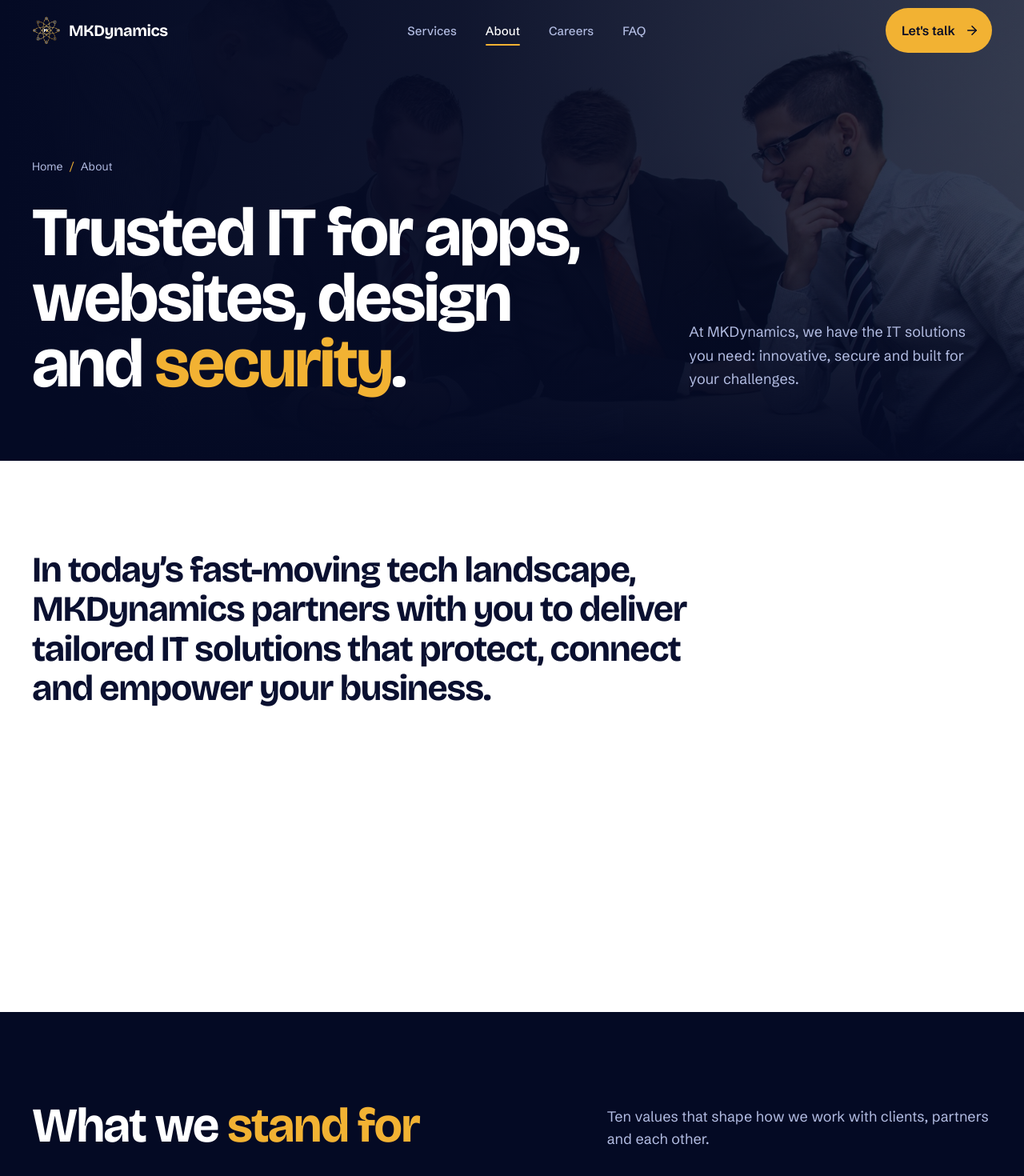
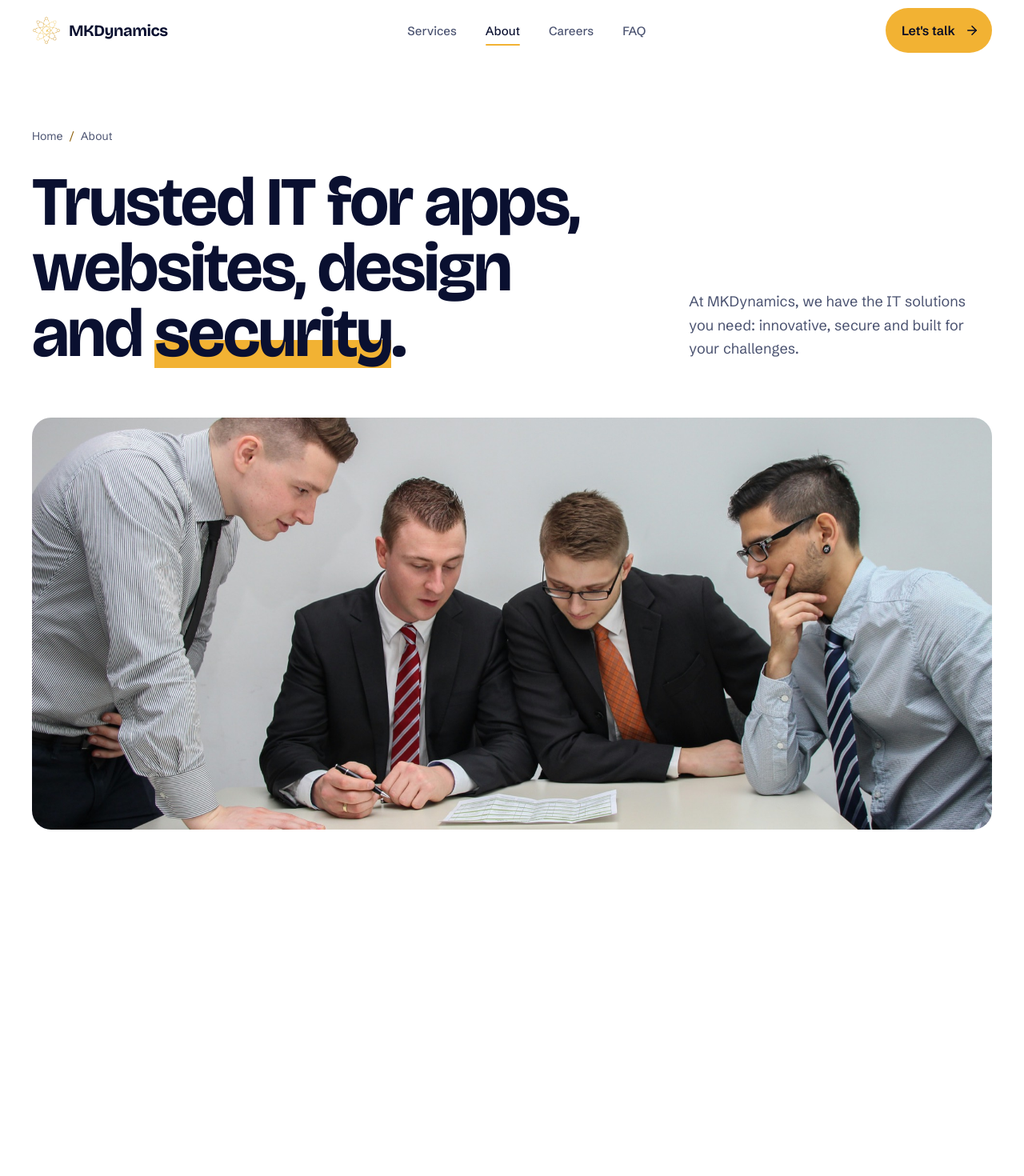
Before and after one commit to BennyKabuika/MKDynamics-Website, a Next.js app: page /about in a window 1280 px wide. Shown: the top 1470 px of the page at 80% size. Built offline with nearby package versions, Linux system fonts and the light colour scheme.

Commit message:
latest refont

```diff
--- a/app/Opportunity/page.tsx
+++ b/app/Opportunity/page.tsx
@@ -1,6 +1,7 @@
 import Navbar from '@/components/Navbar/Navbar';
 import Footer from '@/components/footer';
 import PageHero from '@/components/site/PageHero';
+import Hl from '@/components/site/Hl';
 import { RolesList } from '@/components/home/Careers';
 import ButtonDefault from '@/components/Button/ButtonDefault';
 
@@ -10,7 +11,7 @@ export default function OpportunityPage() {
       <Navbar />
       <main id="main">
         <PageHero
-          title={<>Grow with <span className="text-gold">MKDynamics</span>.</>}
+          title={<>Grow with <Hl on="light">MKDynamics</Hl>.</>}
           image="/media/image9.jpg"
           crumbs={[{ href: '/Opportunity', label: 'Careers' }]}
           lede="Talent can come from anywhere. We offer internships, student jobs and roles to students, self-taught developers and career changers."
--- a/app/about/page.tsx
+++ b/app/about/page.tsx
@@ -2,6 +2,7 @@ import Image from 'next/image';
 import Navbar from '@/components/Navbar/Navbar';
 import Footer from '@/components/footer';
 import PageHero from '@/components/site/PageHero';
+import Hl from '@/components/site/Hl';
 import ButtonDefault from '@/components/Button/ButtonDefault';
 
 const values = [
@@ -53,7 +54,7 @@ export default function About() {
       <Navbar />
       <main id="main">
         <PageHero
-          title={<>Trusted IT for apps, websites, design and <span className="text-gold">security</span>.</>}
+          title={<>Trusted IT for apps, websites, design and <Hl on="light">security</Hl>.</>}
           crumbs={[{ href: '/about', label: 'About' }]}
           lede="At MKDynamics, we have the IT solutions you need: innovative, secure and built for your challenges."
           image="/media/image12.jpg"
@@ -66,14 +67,14 @@ export default function About() {
             protect, connect and empower your business.
           </p>
           <div className="grid gap-10 sm:grid-cols-2 md:col-span-12 md:grid-cols-12">
-            <div className="reveal rounded-3xl bg-paper-2 p-8 md:col-span-6">
+            <div className="reveal border-t-2 border-ink pt-6 md:col-span-6">
               <h2 className="font-display text-2xl font-bold tracking-tight">Our mission</h2>
               <p className="mt-3 text-lg text-ink-2">
                 To provide comprehensive digital solutions — from web and app development to design and cybersecurity —
                 empowering businesses to thrive with innovative, all-in-one IT services.
               </p>
             </div>
-            <div className="reveal rounded-3xl bg-paper-2 p-8 md:col-span-6">
+            <div className="reveal border-t-2 border-ink pt-6 md:col-span-6">
               <h2 className="font-display text-2xl font-bold tracking-tight">Our vision</h2>
               <p className="mt-3 text-lg text-ink-2">
                 To be a leading digital partner recognized for delivering innovative, secure, and comprehensive IT
@@ -83,21 +84,21 @@ export default function About() {
           </div>
         </section>
 
-        <section className="on-navy bg-night text-on-navy">
+        <section className="bg-paper-2">
           <div className="container-mk py-20 md:py-28">
             <div className="mb-14 grid gap-8 md:grid-cols-12 md:items-end">
               <h2 className="font-display text-[clamp(2.25rem,1.4rem+3vw,4rem)] font-bold leading-none tracking-display md:col-span-6">
-                What we <span className="text-gold">stand for</span>
+                What we <Hl on="light">stand for</Hl>
               </h2>
               <div className="md:col-span-5 md:col-start-8">
-                <p className="text-lg text-on-navy-2">Ten values that shape how we work with clients, partners and each other.</p>
+                <p className="text-lg text-ink-2">Ten values that shape how we work with clients, partners and each other.</p>
               </div>
             </div>
             <dl className="grid gap-x-12 sm:grid-cols-2 lg:grid-cols-3">
               {values.map((v) => (
-                <div key={v.title} className="reveal border-t border-line-navy py-8">
-                  <dt className="font-display text-xl font-bold tracking-tight text-gold">{v.title}</dt>
-                  <dd className="mt-2 text-on-navy-2">{v.text}</dd>
+                <div key={v.title} className="reveal border-t border-line py-8">
+                  <dt className="font-display text-xl font-bold tracking-tight">{v.title}</dt>
+                  <dd className="mt-2 text-ink-2">{v.text}</dd>
                 </div>
               ))}
             </dl>
--- a/app/contact/page.tsx
+++ b/app/contact/page.tsx
@@ -1,6 +1,7 @@
 import Navbar from '@/components/Navbar/Navbar';
 import Footer from '@/components/footer';
 import PageHero from '@/components/site/PageHero';
+import Hl from '@/components/site/Hl';
 import ContactForm from '@/components/contactForm';
 
 const details = [
@@ -20,7 +21,7 @@ export default function Contact() {
       <Navbar />
       <main id="main">
         <PageHero
-          title={<>Let&apos;s talk about <span className="text-gold">your project</span>.</>}
+          title={<>Let&apos;s talk about <Hl on="light">your project</Hl>.</>}
           crumbs={[{ href: '/contact', label: 'Contact' }]}
           lede="Innovative, secure and built for your challenges. Tell us where you are and where you want to go."
         />
--- a/app/faq/page.tsx
+++ b/app/faq/page.tsx
@@ -1,6 +1,7 @@
 import Navbar from '@/components/Navbar/Navbar';
 import Footer from '@/components/footer';
 import PageHero from '@/components/site/PageHero';
+import Hl from '@/components/site/Hl';
 import { FAQData } from '../function';
 
 export default function FAQ() {
@@ -9,12 +10,12 @@ export default function FAQ() {
       <Navbar />
       <main id="main">
         <PageHero
-          title={<>Frequently asked <span className="text-gold">questions</span></>}
+          title={<>Frequently asked <Hl on="light">questions</Hl></>}
           crumbs={[{ href: '/faq', label: 'FAQ' }]}
           lede={
             <>
               Can&apos;t find your answer? Write to{' '}
-              <a href="mailto:contact@mkdynamics.be" className="text-on-navy underline decoration-gold">
+              <a href="mailto:contact@mkdynamics.be" className="text-ink underline decoration-gold decoration-2">
                 contact@mkdynamics.be
               </a>
               .
--- a/app/globals.css
+++ b/app/globals.css
@@ -243,7 +243,7 @@
   }
 }
 .marquee {
-  mask-image: linear-gradient(90deg, transparent, #000 8%, #000 92%, transparent);
+  mask-image: linear-gradient(90deg, transparent, var(--ink) 8%, var(--ink) 92%, transparent);
 }
 .marquee-track {
   animation: marquee 40s linear infinite;
--- a/app/resumecv/page.tsx
+++ b/app/resumecv/page.tsx
@@ -1,6 +1,7 @@
 import Navbar from '@/components/Navbar/Navbar';
 import Footer from '@/components/footer';
 import PageHero from '@/components/site/PageHero';
+import Hl from '@/components/site/Hl';
 import ApplyForm from '@/components/applyForm';
 
 export default function ResumeCV() {
@@ -9,7 +10,7 @@ export default function ResumeCV() {
       <Navbar />
       <main id="main">
         <PageHero
-          title={<>Apply to <span className="text-gold">MKDynamics</span>.</>}
+          title={<>Apply to <Hl on="light">MKDynamics</Hl>.</>}
           crumbs={[
             { href: '/Opportunity', label: 'Careers' },
             { href: '/resumecv', label: 'Apply' },
--- a/app/servicess/page.tsx
+++ b/app/servicess/page.tsx
@@ -1,6 +1,7 @@
 import Navbar from '@/components/Navbar/Navbar';
 import Footer from '@/components/footer';
 import PageHero from '@/components/site/PageHero';
+import Hl from '@/components/site/Hl';
 import ServiceTiles from '@/components/home/ServiceTiles';
 import Orbit from '@/components/home/Orbit';
 
@@ -10,7 +11,7 @@ export default function ServicesPage() {
       <Navbar />
       <main id="main">
         <PageHero
-          title={<>IT solutions, <span className="text-gold">end to end</span>.</>}
+          title={<>IT solutions, <Hl on="light">end to end</Hl>.</>}
           image="/media/image10.jpg"
           crumbs={[{ href: '/servicess', label: 'Services' }]}
           lede="Innovative, secure and built for your challenges: from your first website to a full security assessment."
--- a/components/Navbar/Navbar.tsx
+++ b/components/Navbar/Navbar.tsx
@@ -52,15 +52,21 @@ export default function Navbar() {
   }, [open]);
 
   const isActive = (href: string) => pathname === href || pathname?.startsWith(`${href}/`);
+  // Only the home hero is dark: float over it, go white once scrolled and everywhere else.
+  const dark = open || (pathname === '/' && !scrolled);
 
   return (
     <header
-      className={`on-navy fixed inset-x-0 top-0 z-50 border-b text-on-navy transition-[background-color,border-color] duration-200 ease-out ${
-        scrolled || open ? 'border-line-navy bg-night' : 'border-transparent bg-transparent'
+      className={`fixed inset-x-0 top-0 z-50 border-b transition-[background-color,border-color,color] duration-200 ease-out ${
+        open
+          ? 'on-navy border-line-navy bg-night text-on-navy'
+          : dark
+            ? 'on-navy border-transparent bg-transparent text-on-navy'
+            : `bg-paper text-ink ${scrolled ? 'border-line' : 'border-transparent'}`
       }`}
     >
       <div className="container-mk flex h-[76px] items-center justify-between gap-8">
-        <Logo tone="light" />
+        <Logo tone={dark ? 'light' : 'ink'} />
 
         <nav aria-label="Main" className="hidden md:block">
           <ul className="flex items-center gap-9">
@@ -69,7 +75,11 @@ export default function Navbar() {
                 <Link
                   href={href}
                   aria-current={isActive(href) ? 'page' : undefined}
-                  className="relative py-2 text-[15px] font-medium text-on-navy-2 transition-colors duration-150 ease-out hover:text-on-navy aria-[current=page]:text-on-navy after:absolute after:inset-x-0 after:-bottom-px after:h-0.5 after:origin-left after:scale-x-0 after:rounded-full after:bg-gold after:transition-transform after:duration-200 after:ease-out-quart hover:after:scale-x-100 aria-[current=page]:after:scale-x-100 motion-reduce:after:transition-none"
+                  className={`relative py-2 text-[15px] font-medium transition-colors duration-150 ease-out ${
+                    dark
+                      ? 'text-on-navy-2 hover:text-on-navy aria-[current=page]:text-on-navy'
+                      : 'text-ink-2 hover:text-ink aria-[current=page]:text-ink'
+                  } after:absolute after:inset-x-0 after:-bottom-px after:h-0.5 after:origin-left after:scale-x-0 after:rounded-full after:bg-gold after:transition-transform after:duration-200 after:ease-out-quart hover:after:scale-x-100 aria-[current=page]:after:scale-x-100 motion-reduce:after:transition-none`}
                 >
                   {label}
                 </Link>
--- a/components/site/PageHero.tsx
+++ b/components/site/PageHero.tsx
@@ -18,31 +18,22 @@ interface PageHeroProps {
 
 export default function PageHero({ title, lede, crumbs = [], image, imageAlt = '', children }: PageHeroProps) {
   return (
-    <section className="on-navy relative isolate overflow-hidden bg-night text-on-navy">
-      {image && (
-        <>
-          <Image src={image} alt={imageAlt} fill priority sizes="100vw" className="-z-20 object-cover opacity-50" />
-          <div
-            aria-hidden
-            className="absolute inset-0 -z-10 bg-[linear-gradient(90deg,var(--night)_0%,rgba(4,10,36,0.88)_45%,rgba(4,10,36,0.5)_100%),linear-gradient(0deg,var(--night)_0%,transparent_45%)]"
-          />
-        </>
-      )}
-      <div className={`container-mk pb-14 pt-36 md:pb-20 md:pt-44 ${image ? 'md:min-h-[72vh] md:flex md:flex-col md:justify-end' : ''}`}>
+    <section className="bg-paper">
+      <div className="container-mk pb-12 pt-32 md:pb-16 md:pt-40">
         {crumbs.length > 0 && (
-          <nav aria-label="Breadcrumb" className="fade-rise mb-8 text-sm text-on-navy-2" style={{ ['--d' as string]: '0ms' }}>
+          <nav aria-label="Breadcrumb" className="fade-rise mb-8 text-sm text-ink-2" style={{ ['--d' as string]: '0ms' }}>
             <ol className="flex flex-wrap items-center gap-2">
               <li>
-                <Link href="/" className="hover:text-on-navy">
+                <Link href="/" className="hover:text-ink">
                   Home
                 </Link>
               </li>
               {crumbs.map((c) => (
                 <li key={c.href} className="flex items-center gap-2">
-                  <span aria-hidden className="text-gold">
+                  <span aria-hidden className="text-gold-ink">
                     /
                   </span>
-                  <Link href={c.href} className="hover:text-on-navy">
+                  <Link href={c.href} className="hover:text-ink">
                     {c.label}
                   </Link>
                 </li>
@@ -57,13 +48,23 @@ export default function PageHero({ title, lede, crumbs = [], image, imageAlt = '
             </span>
           </h1>
           {lede && (
-            <div className="fade-rise text-lg leading-relaxed text-on-navy-2 md:col-span-4 md:pb-2" style={{ ['--d' as string]: '250ms' }}>
+            <div className="fade-rise text-lg leading-relaxed text-ink-2 md:col-span-4 md:pb-2" style={{ ['--d' as string]: '250ms' }}>
               {lede}
             </div>
           )}
         </div>
         {children}
       </div>
+      {image && (
+        <div className="container-mk">
+          <div
+            className="fade-rise relative aspect-[4/3] w-full overflow-hidden rounded-3xl bg-paper-2 md:aspect-[21/9]"
+            style={{ ['--d' as string]: '350ms' }}
+          >
+            <Image src={image} alt={imageAlt} fill priority sizes="(min-width: 1320px) 1240px, 100vw" className="object-cover" />
+          </div>
+        </div>
+      )}
     </section>
   );
 }
```
Also changed, not shown: components/footer.tsx (+5 -5 lines), 1 other file (tests, documents, lock files or other folders).
